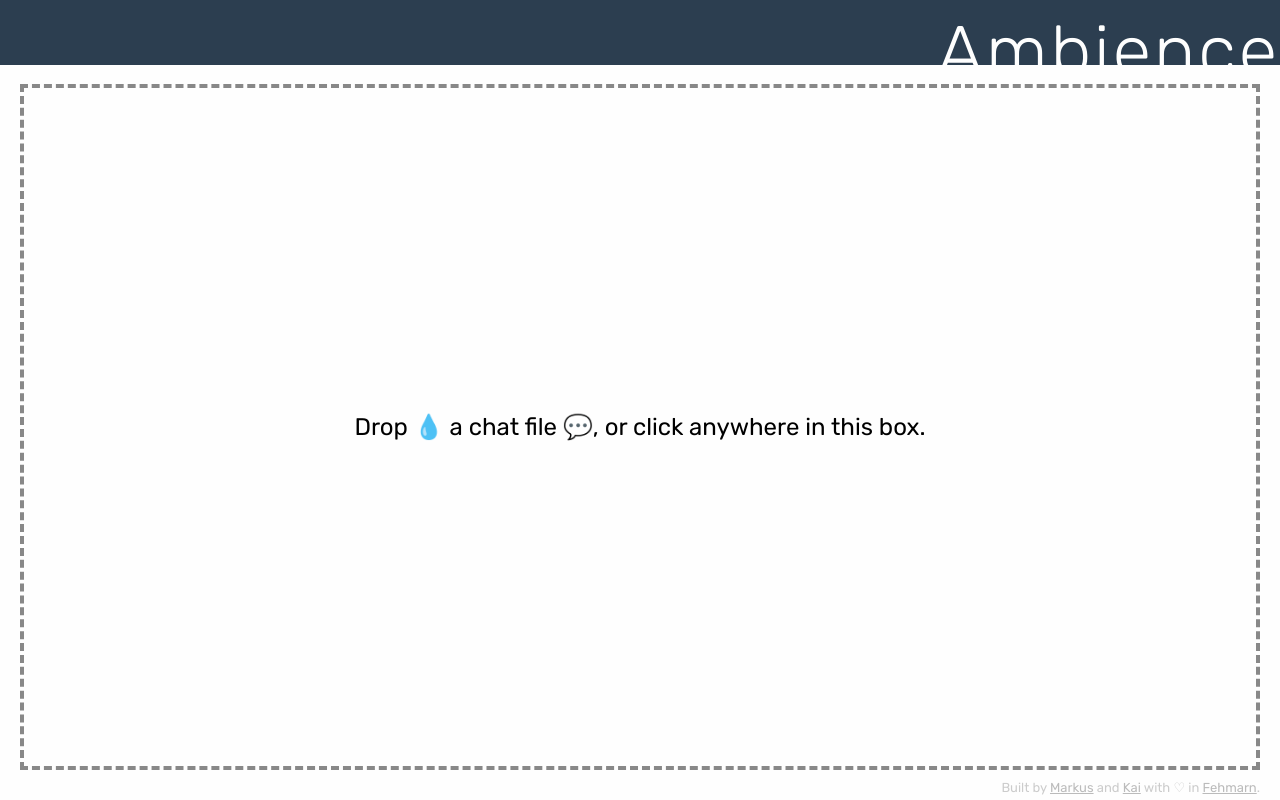
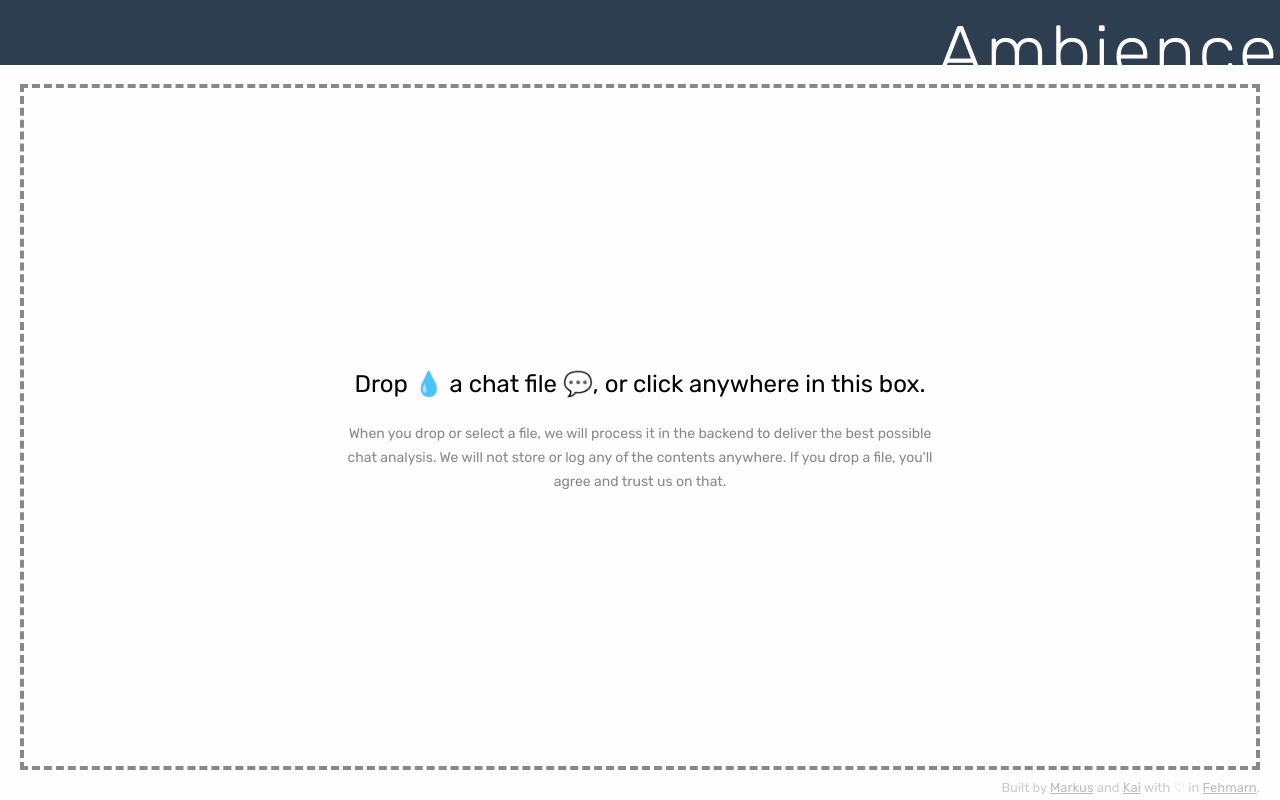
Before and after one commit to markus-hinsche/ambience, a React (Create React App) app in the folder frontend/: page / in a window 1280 px wide. Built offline with nearby package versions, Linux system fonts and the light colour scheme.

Commit message:
Add a disclaimer to the dropzone

```diff
--- a/frontend/src/ChatFileDrop.js
+++ b/frontend/src/ChatFileDrop.js
@@ -2,6 +2,7 @@
 import Dropzone from "react-dropzone";
 import styled from "styled-components";
 import Spinner from "./Spinner";
+import Disclaimer from "./Disclaimer";
 
 function onDropFile(files, onStart, onSuccess, onError) {
   onStart();
@@ -32,10 +33,6 @@
   justify-content: center;
   cursor: pointer;
   height: 100%;
-
-  p {
-    font-size: 24px;
-  }
 `;
 
 const ZoneContainer = styled.div`
@@ -43,7 +40,11 @@
   padding: 20px 20px 30px;
 `;
 
-const ErrorMsg = styled.p`
+const Msg = styled.p`
+  font-size: 24px;
+`;
+
+const ErrorMsg = styled(Msg)`
   color: #e33;
 `;
 
@@ -92,15 +93,13 @@
             !this.state.success &&
             !this.state.error && (
               <Loading>
-                <p>
+                <Msg>
                   Crunching the data 🍤.<br />This can take a couple of seconds ⏳
-                </p>
+                </Msg>
                 <Spinner />
               </Loading>
             )}
-          {!this.state.loading &&
-            !this.state.success &&
-            !this.state.error && <p>Drop 💧 a chat file 💬, or click anywhere in this box.</p>}
+          {!this.state.loading && !this.state.success && !this.state.error && <Disclaimer />}
           {this.state.error && (
             <ErrorMsg>😭 Sorry, something went wrong, please try again.</ErrorMsg>
           )}
--- /dev/null
+++ b/frontend/src/Disclaimer.js
@@ -0,0 +1,36 @@
+import React, { Component } from "react";
+import styled from "styled-components";
+
+const All = styled.div`
+  background-color: #fefefe;
+  padding: 20px;
+  margin: 0;
+  text-align: center;
+  max-width: 650px;
+`;
+
+const Large = styled.p`
+  font-size: 24px;
+`;
+const Small = styled.p`
+  font-size: 14px;
+  line-height: 1.7;
+  color: #888;
+`;
+
+class Disclaimer extends Component {
+  render() {
+    return (
+      <All>
+        <Large>Drop 💧 a chat file 💬, or click anywhere in this box.</Large>
+        <Small>
+          When you drop or select a file, we will process it in the backend to deliver the best
+          possible chat analysis. We will not store or log any of the contents anywhere. If you drop
+          a file, you'll agree and trust us on that.
+        </Small>
+      </All>
+    );
+  }
+}
+
+export default Disclaimer;
--- a/frontend/src/index.js
+++ b/frontend/src/index.js
@@ -3,8 +3,8 @@
 import "isomorphic-fetch";
 
 import "./index.css";
-import App from "./App";
+import Landing from "./Landing";
 import registerServiceWorker from "./registerServiceWorker";
 
-ReactDOM.render(<App />, document.getElementById("root"));
+ReactDOM.render(<Landing />, document.getElementById("root"));
 registerServiceWorker();
```
Also changed, not shown: frontend/src/Landing.js (renamed from frontend/src/App.js, +3 -5 lines).
